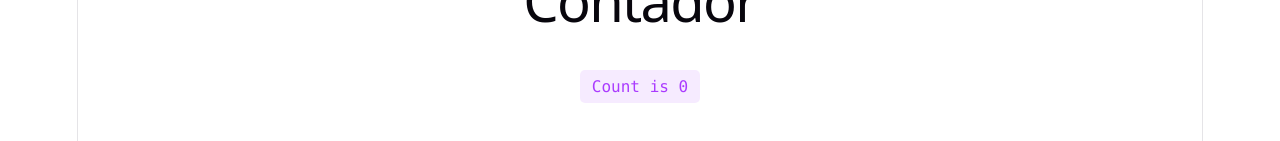
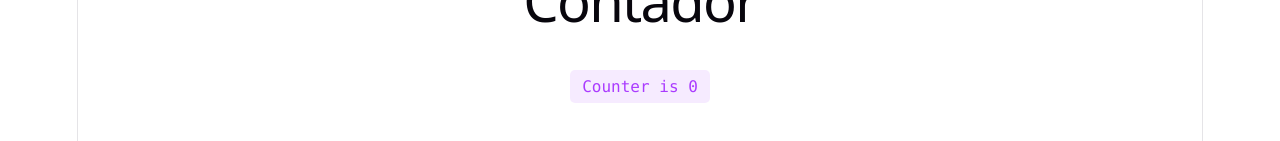
Before and after one commit to SergioSosaGonzalez/devSecOpsDemoApp, a React (Vite) app: page / in a window 1280 px wide. Shown: the part 359-500 px from the top of the page. Built offline with nearby package versions, Linux system fonts and the light colour scheme.

Commit message:
Count text changed

```diff
--- a/src/App.tsx
+++ b/src/App.tsx
@@ -12,7 +12,7 @@ function App() {
         className="counter"
         onClick={() => setCount((count) => count + 1)}
       >
-        Count is {count}
+        Counter is {count}
       </button>
     </section>
   )
```
